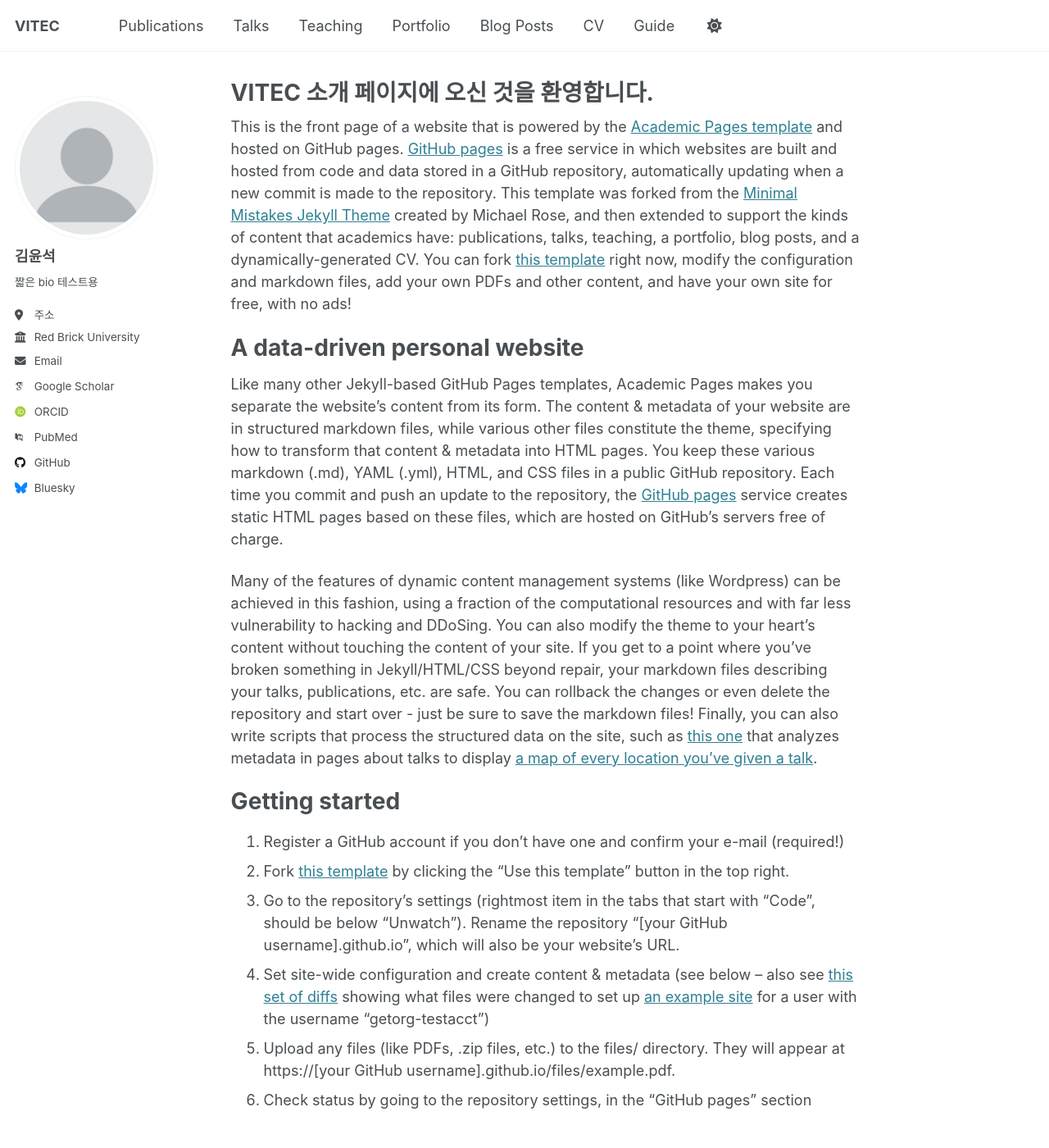
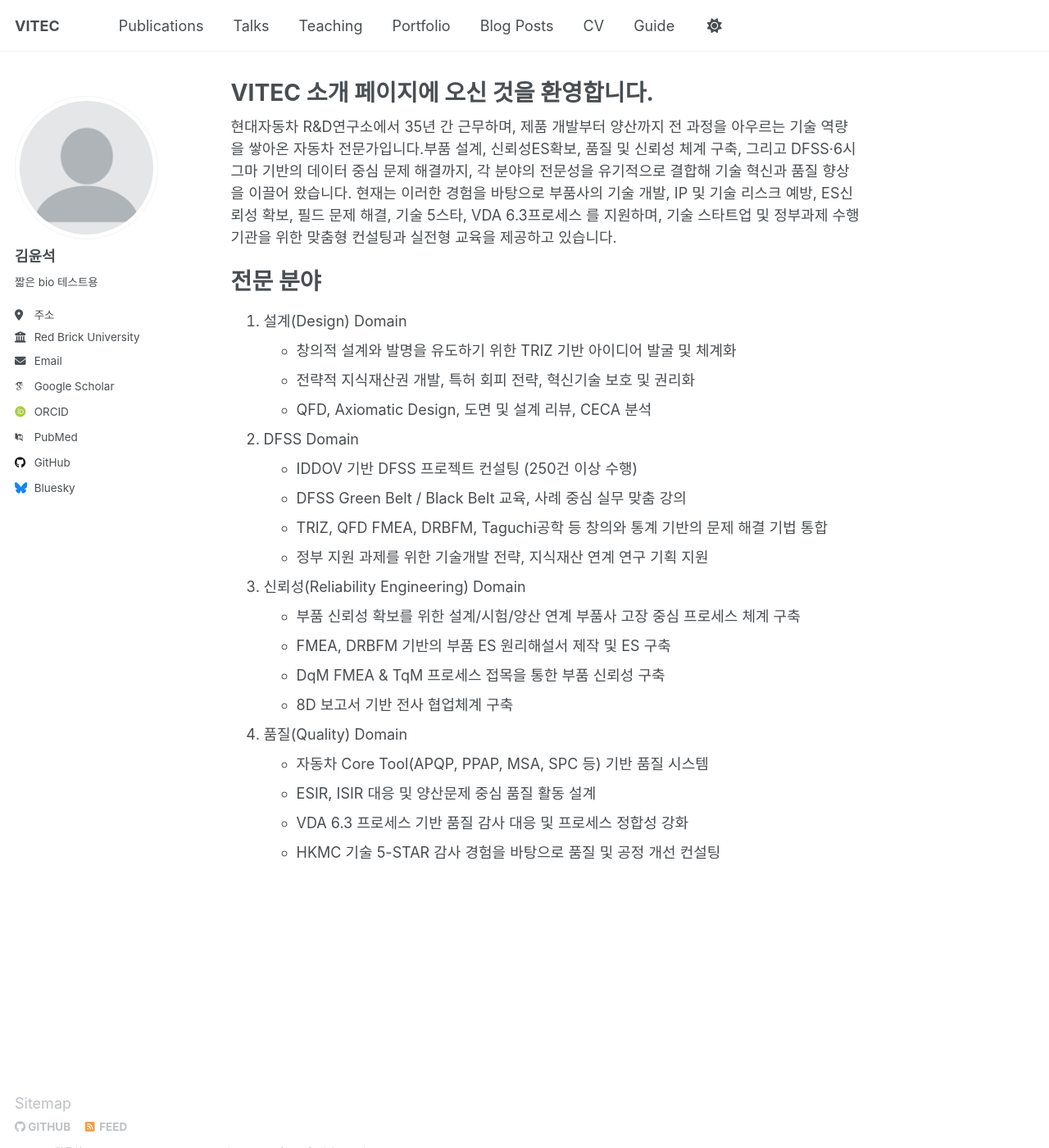
Before and after one commit to kimyunseok-vitec/kimyunseok-vitec.github.io, a Jekyll site: the page built from _pages/about.md, in a window 1280 px wide and 1400 px high. Shown: the whole window at 82% size. Built offline with Jekyll 4.4.1, drawn with Linux system fonts in a browser that asks for light colours; some web fonts are replaced; some of the changed text lies outside the part shown.

Commit message:
Fix: Update about page

```diff
--- a/_pages/about.md
+++ b/_pages/about.md
@@ -7,43 +7,26 @@ redirect_from:
   - /about.html
 ---
 
-This is the front page of a website that is powered by the [Academic Pages template](https://github.com/academicpages/academicpages.github.io) and hosted on GitHub pages. [GitHub pages](https://pages.github.com) is a free service in which websites are built and hosted from code and data stored in a GitHub repository, automatically updating when a new commit is made to the repository. This template was forked from the [Minimal Mistakes Jekyll Theme](https://mmistakes.github.io/minimal-mistakes/) created by Michael Rose, and then extended to support the kinds of content that academics have: publications, talks, teaching, a portfolio, blog posts, and a dynamically-generated CV. You can fork [this template](https://github.com/academicpages/academicpages.github.io) right now, modify the configuration and markdown files, add your own PDFs and other content, and have your own site for free, with no ads!
+현대자동차 R&D연구소에서 35년 간 근무하며, 제품 개발부터 양산까지 전 과정을 아우르는 기술 역량을 쌓아온 자동차 전문가입니다.부품 설계, 신뢰성ES확보, 품질 및 신뢰성  체계 구축, 그리고 DFSS·6시그마 기반의 데이터 중심 문제 해결까지, 각 분야의 전문성을 유기적으로 결합해 기술 혁신과 품질 향상을 이끌어 왔습니다. 현재는 이러한 경험을 바탕으로 부품사의 기술 개발, IP 및 기술 리스크 예방, ES신뢰성 확보, 필드 문제 해결, 기술 5스타, VDA 6.3프로세스 를 지원하며, 기술 스타트업 및 정부과제 수행기관을 위한 맞춤형 컨설팅과 실전형 교육을 제공하고 있습니다.
 
-A data-driven personal website
+전문 분야
 ======
-Like many other Jekyll-based GitHub Pages templates, Academic Pages makes you separate the website's content from its form. The content & metadata of your website are in structured markdown files, while various other files constitute the theme, specifying how to transform that content & metadata into HTML pages. You keep these various markdown (.md), YAML (.yml), HTML, and CSS files in a public GitHub repository. Each time you commit and push an update to the repository, the [GitHub pages](https://pages.github.com/) service creates static HTML pages based on these files, which are hosted on GitHub's servers free of charge.
-
-Many of the features of dynamic content management systems (like Wordpress) can be achieved in this fashion, using a fraction of the computational resources and with far less vulnerability to hacking and DDoSing. You can also modify the theme to your heart's content without touching the content of your site. If you get to a point where you've broken something in Jekyll/HTML/CSS beyond repair, your markdown files describing your talks, publications, etc. are safe. You can rollback the changes or even delete the repository and start over - just be sure to save the markdown files! Finally, you can also write scripts that process the structured data on the site, such as [this one](https://github.com/academicpages/academicpages.github.io/blob/master/talkmap.ipynb) that analyzes metadata in pages about talks to display [a map of every location you've given a talk](https://academicpages.github.io/talkmap.html).
-
-Getting started
-======
-1. Register a GitHub account if you don't have one and confirm your e-mail (required!)
-1. Fork [this template](https://github.com/academicpages/academicpages.github.io) by clicking the "Use this template" button in the top right.
-1. Go to the repository's settings (rightmost item in the tabs that start with "Code", should be below "Unwatch"). Rename the repository "[your GitHub username].github.io", which will also be your website's URL.
-1. Set site-wide configuration and create content & metadata (see below -- also see [this set of diffs](http://archive.is/3TPas) showing what files were changed to set up [an example site](https://getorg-testacct.github.io) for a user with the username "getorg-testacct")
-1. Upload any files (like PDFs, .zip files, etc.) to the files/ directory. They will appear at https://[your GitHub username].github.io/files/example.pdf.
-1. Check status by going to the repository settings, in the "GitHub pages" section
-
-Site-wide configuration
-------
-The main configuration file for the site is in the base directory in [_config.yml](https://github.com/academicpages/academicpages.github.io/blob/master/_config.yml), which defines the content in the sidebars and other site-wide features. You will need to replace the default variables with ones about yourself and your site's github repository. The configuration file for the top menu is in [_data/navigation.yml](https://github.com/academicpages/academicpages.github.io/blob/master/_data/navigation.yml). For example, if you don't have a portfolio or blog posts, you can remove those items from that navigation.yml file to remove them from the header.
-
-Create content & metadata
-------
-For site content, there is one markdown file for each type of content, which are stored in directories like _publications, _talks, _posts, _teaching, or _pages. For example, each talk is a markdown file in the [_talks directory](https://github.com/academicpages/academicpages.github.io/tree/master/_talks). At the top of each markdown file is structured data in YAML about the talk, which the theme will parse to do lots of cool stuff. The same structured data about a talk is used to generate the list of talks on the [Talks page](https://academicpages.github.io/talks), each [individual page](https://academicpages.github.io/talks/2012-03-01-talk-1) for specific talks, the talks section for the [CV page](https://academicpages.github.io/cv), and the [map of places you've given a talk](https://academicpages.github.io/talkmap.html) (if you run this [python file](https://github.com/academicpages/academicpages.github.io/blob/master/talkmap.py) or [Jupyter notebook](https://github.com/academicpages/academicpages.github.io/blob/master/talkmap.ipynb), which creates the HTML for the map based on the contents of the _talks directory).
-
-**Markdown generator**
-
-The repository includes [a set of Jupyter notebooks](https://github.com/academicpages/academicpages.github.io/tree/master/markdown_generator
-) that converts a CSV containing structured data about talks or presentations into individual markdown files that will be properly formatted for the Academic Pages template. The sample CSVs in that directory are the ones I used to create my own personal website at stuartgeiger.com. My usual workflow is that I keep a spreadsheet of my publications and talks, then run the code in these notebooks to generate the markdown files, then commit and push them to the GitHub repository.
-
-How to edit your site's GitHub repository
-------
-Many people use a git client to create files on their local computer and then push them to GitHub's servers. If you are not familiar with git, you can directly edit these configuration and markdown files directly in the github.com interface. Navigate to a file (like [this one](https://github.com/academicpages/academicpages.github.io/blob/master/_talks/2012-03-01-talk-1.md) and click the pencil icon in the top right of the content preview (to the right of the "Raw | Blame | History" buttons). You can delete a file by clicking the trashcan icon to the right of the pencil icon. You can also create new files or upload files by navigating to a directory and clicking the "Create new file" or "Upload files" buttons.
-
-Example: editing a markdown file for a talk
-![Editing a markdown file for a talk](/images/editing-talk.png)
-
-For more info
-------
-More info about configuring Academic Pages can be found in [the guide](https://academicpages.github.io/markdown/), the [growing wiki](https://github.com/academicpages/academicpages.github.io/wiki), and you can always [ask a question on GitHub](https://github.com/academicpages/academicpages.github.io/discussions). The [guides for the Minimal Mistakes theme](https://mmistakes.github.io/minimal-mistakes/docs/configuration/) (which this theme was forked from) might also be helpful.
+1. 설계(Design) Domain
+ * 창의적 설계와 발명을 유도하기 위한 TRIZ 기반 아이디어 발굴 및 체계화
+ * 전략적 지식재산권 개발, 특허 회피 전략, 혁신기술 보호 및 권리화
+ * QFD, Axiomatic Design, 도면 및 설계 리뷰, CECA 분석
+1. DFSS Domain
+ * IDDOV 기반 DFSS 프로젝트 컨설팅 (250건 이상 수행)
+ * DFSS Green Belt / Black Belt 교육, 사례 중심 실무 맞춤 강의
+ * TRIZ, QFD  FMEA, DRBFM, Taguchi공학 등 창의와 통계 기반의 문제 해결 기법 통합
+ * 정부 지원 과제를 위한 기술개발 전략, 지식재산 연계 연구 기획 지원
+1. 신뢰성(Reliability Engineering) Domain
+ * 부품 신뢰성 확보를 위한 설계/시험/양산 연계 부품사 고장 중심 프로세스 체계 구축
+ * FMEA, DRBFM 기반의 부품 ES 원리해설서 제작 및 ES 구축
+ * DqM FMEA & TqM 프로세스 접목을 통한 부품 신뢰성 구축
+ * 8D 보고서 기반 전사 협업체계 구축
+1. 품질(Quality) Domain
+ * 자동차 Core Tool(APQP, PPAP, MSA, SPC 등) 기반 품질 시스템
+ * ESIR, ISIR 대응 및 양산문제 중심 품질 활동 설계
+ * VDA 6.3 프로세스 기반 품질 감사 대응 및 프로세스 정합성 강화
+ * HKMC 기술 5-STAR 감사 경험을 바탕으로 품질 및 공정 개선 컨설팅
--- a/_pages/포트폴리오.html
+++ b/_pages/portfolio.html
@@ -1,6 +1,6 @@
 ---
 layout: archive
-title: "포트폴리오"
+title: "portfolio"
 permalink: /portfolio/
 author_profile: true
 ---
```
Also changed, not shown: _portfolio/portfolio-1.md (renamed from _포트폴리오/portfolio-1.md), _portfolio/portfolio-2.html (renamed from _포트폴리오/portfolio-2.html).
